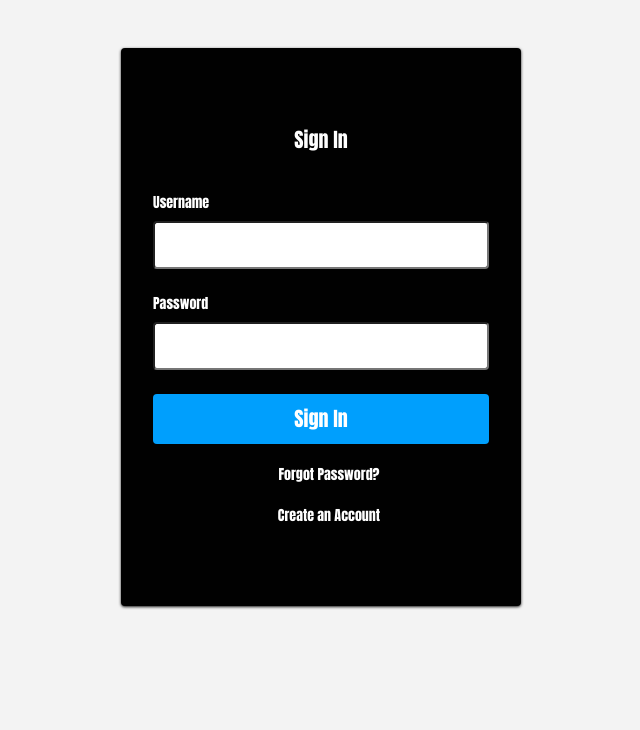
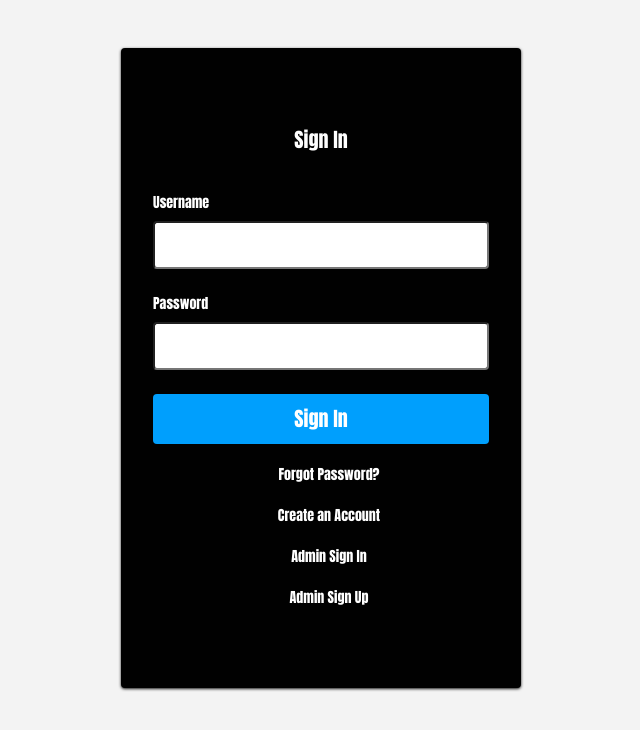
Before and after one commit to NithyaYamsinghe/cms, a React (Create React App) app: page /sign-in in a window 1280 px wide. Shown: the top 730 px of the page, without its empty margins (319-959 px from the left). Built offline with nearby package versions, Linux system fonts and the light colour scheme.

Commit message:
fix links

```diff
--- a/src/components/SignIn/SignInForm.js
+++ b/src/components/SignIn/SignInForm.js
@@ -69,6 +69,22 @@ const SignInForm = () => {
                 Create an Account
               </Link>
             </Text>
+            <Text>
+              <Link
+                to="/admin/sign-in"
+                style={{ textDecoration: "none", color: "#fff" }}
+              >
+                Admin Sign In
+              </Link>
+            </Text>
+            <Text>
+              <Link
+                to="/admin/sign-up"
+                style={{ textDecoration: "none", color: "#fff" }}
+              >
+                Admin Sign Up
+              </Link>
+            </Text>
           </Form>
         </FormContent>
       </FormWrap>
```
